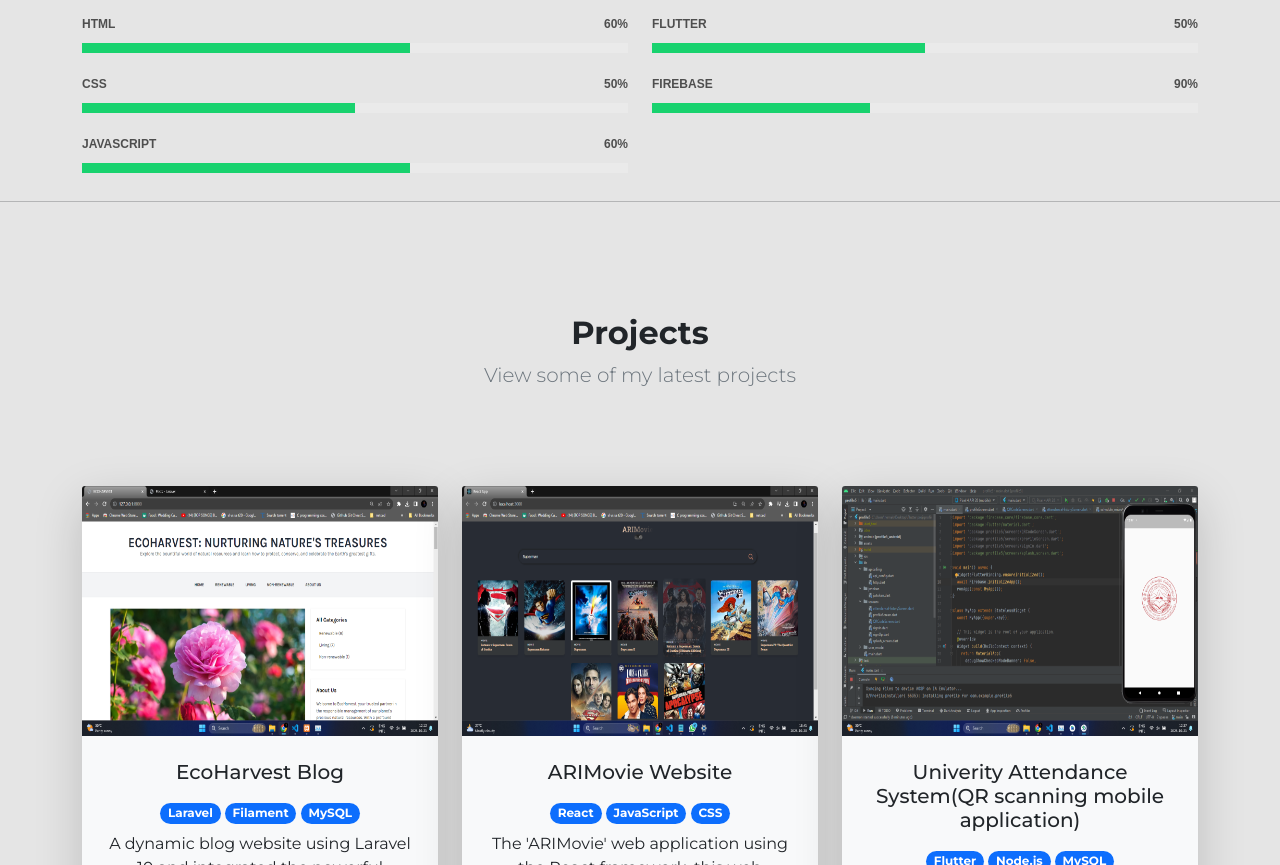
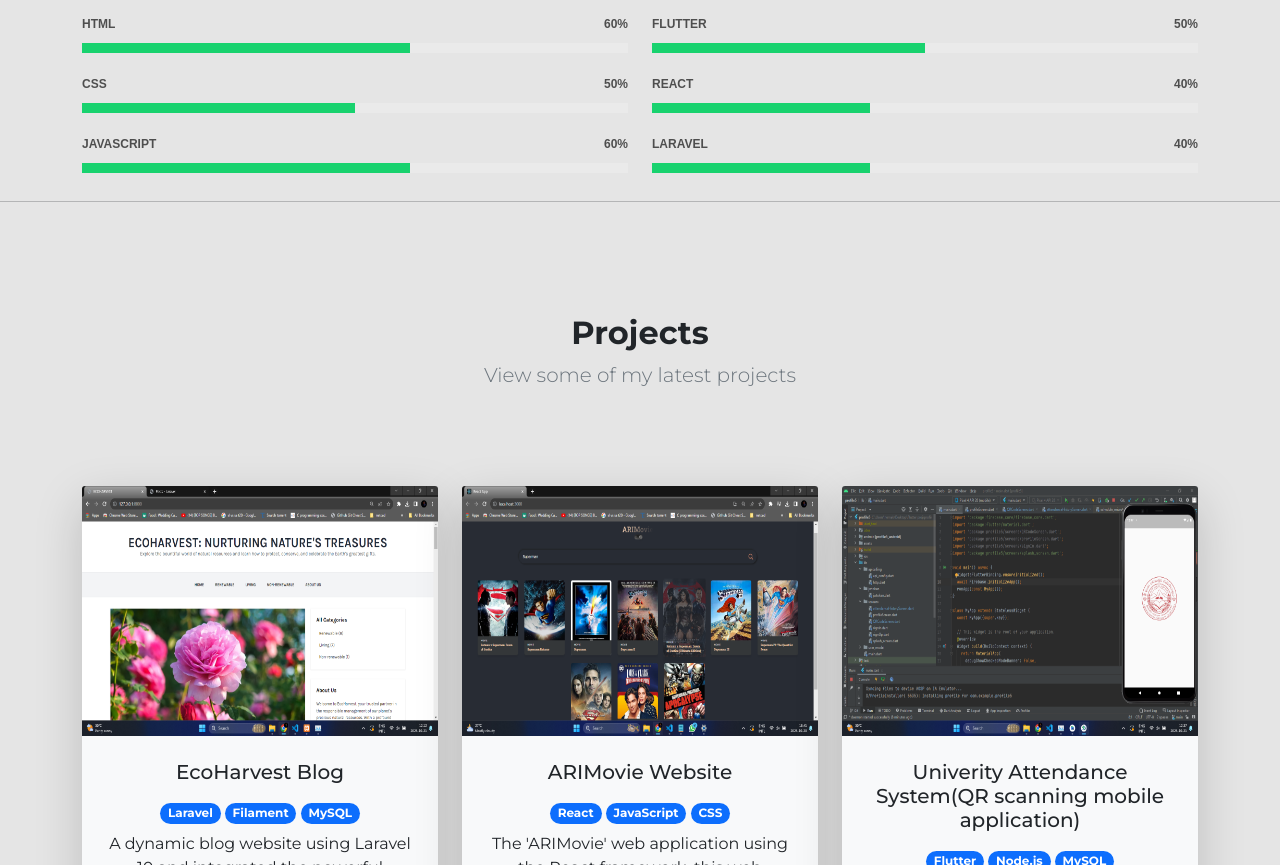
Before and after one commit to hemaka1999/HemakaPamodya, a plain HTML site: page index.html in a window 1280 px wide. Shown: the part 1331-2196 px from the top of the page. Drawn offline with nearby package versions, Linux system fonts and the light colour scheme.

Commit message:
Index update

```diff
--- a/index.html
+++ b/index.html
@@ -217,18 +217,18 @@
           </div>
 
           <div class="progress">
-            <span class="skill">Firebase <i class="val">90%</i></span>
+            <span class="skill">React <i class="val">40%</i></span>
             <div class="progress-bar-wrap">
               <div class="progress-bar" role="progressbar" aria-valuenow="40" aria-valuemin="0" aria-valuemax="100"></div>
             </div>
           </div>
 
-          <!-- <div class="progress">
-            <span class="skill">Photoshop <i class="val">55%</i></span>
+          <div class="progress">
+            <span class="skill">Laravel <i class="val">40%</i></span>
             <div class="progress-bar-wrap">
-              <div class="progress-bar" role="progressbar" aria-valuenow="55" aria-valuemin="0" aria-valuemax="100"></div>
+              <div class="progress-bar" role="progressbar" aria-valuenow="40" aria-valuemin="0" aria-valuemax="100"></div>
             </div>
-          </div> -->
+          </div>
 
         </div>
 
```
